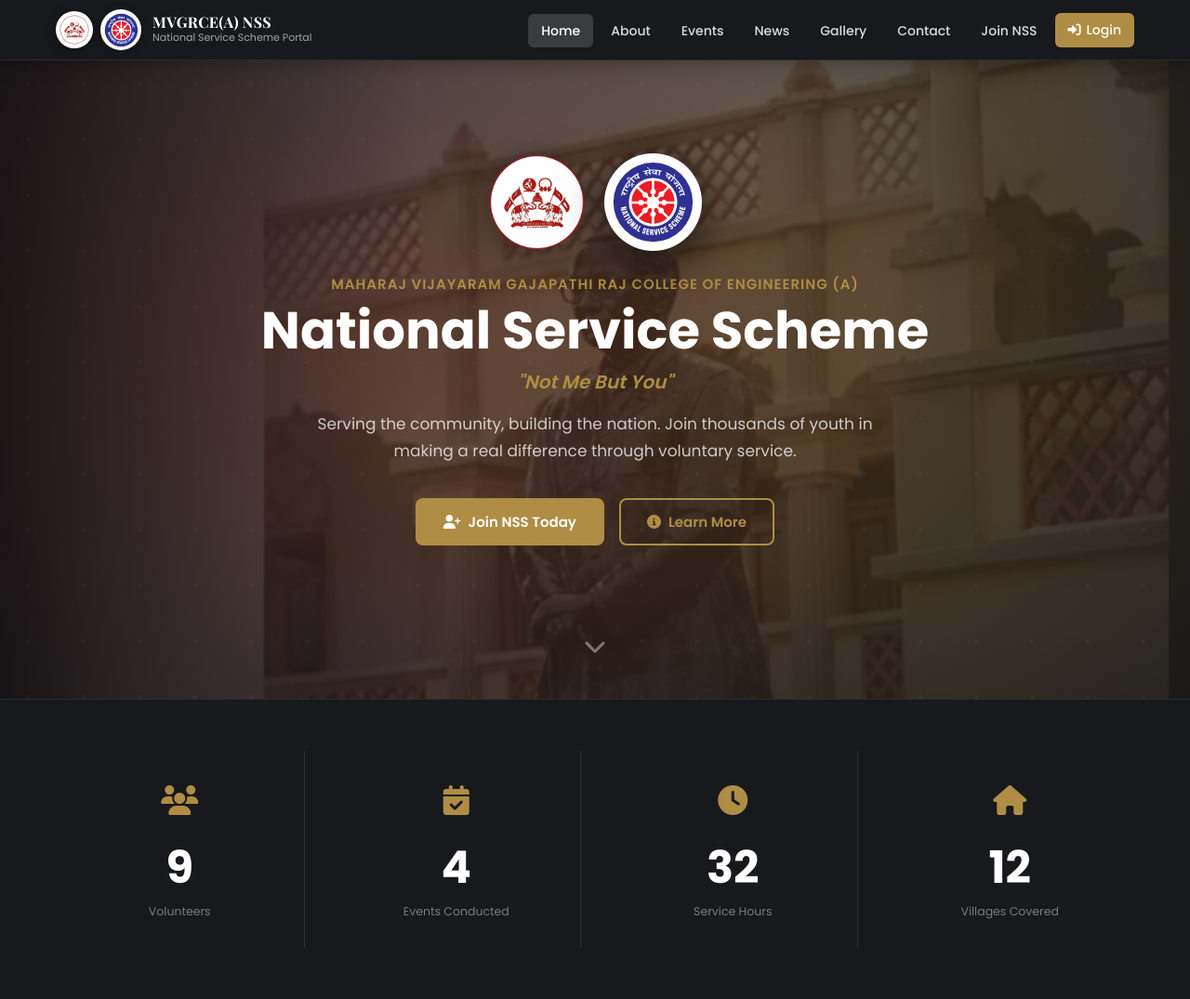
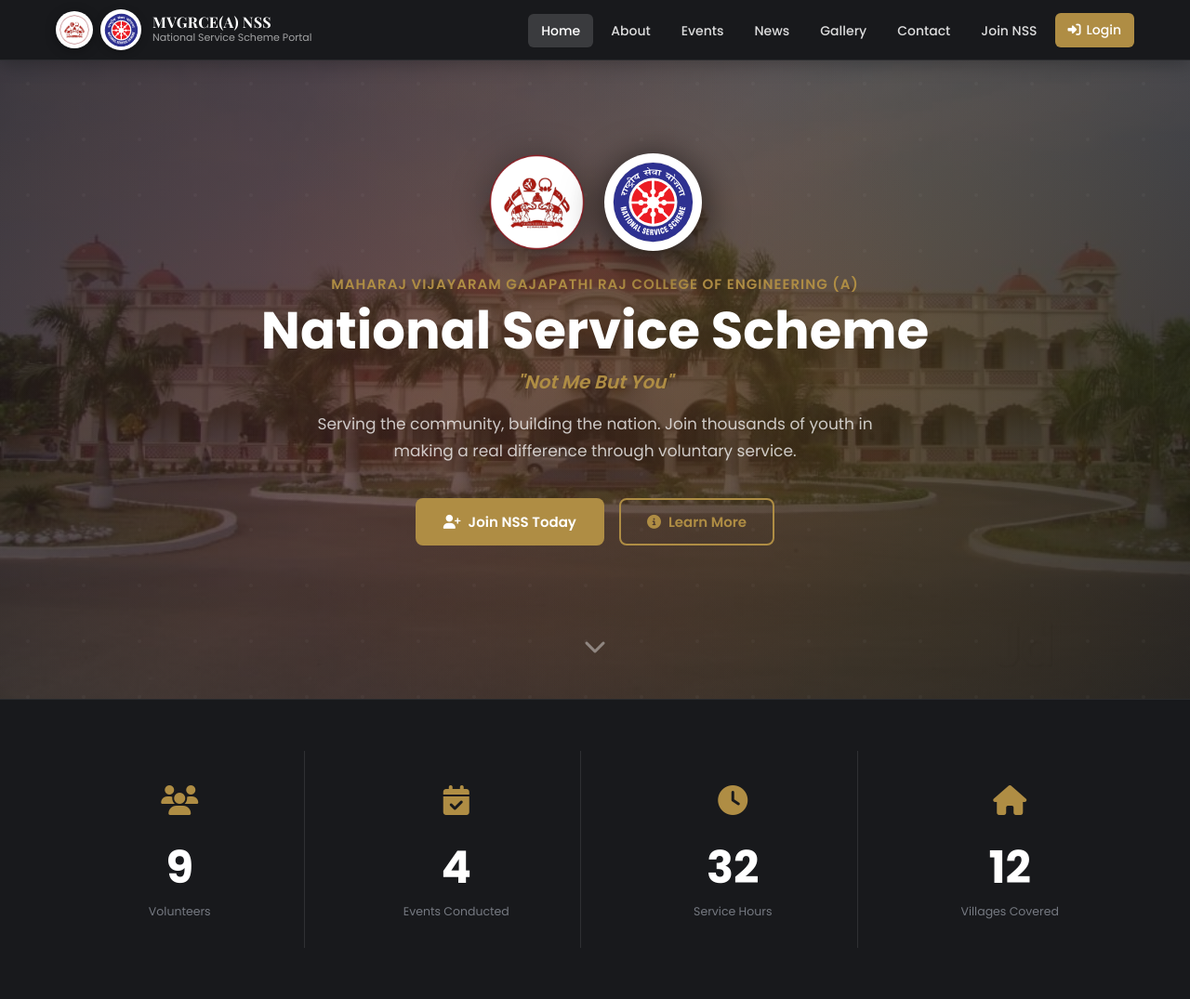
Before and after one commit to nikhilvarmau31-dev/nss-webapp, a Flask app: page / in a window 1280 px wide. Shown: the top 1075 px of the page at 93% size. Run offline with Flask 3, Linux system fonts and the light colour scheme; some web fonts are replaced.

Commit message:
Update homepage hero background photo to mvgr_college_of_engineering_autonomous_cover.jpeg

```diff
--- a/static/css/style.css
+++ b/static/css/style.css
@@ -234,7 +234,7 @@ button.btn { font-family: inherit; }
 .hero {
   min-height: 94vh;
   background-color: #141518;
-  background-image: linear-gradient(135deg, rgba(18, 19, 22, 0.85) 0%, rgba(18, 19, 22, 0.72) 45%, rgba(18, 19, 22, 0.88) 100%), url('../images/mvgr_campus_statue.png');
+  background-image: linear-gradient(135deg, rgba(18, 19, 22, 0.82) 0%, rgba(18, 19, 22, 0.68) 45%, rgba(18, 19, 22, 0.85) 100%), url('../images/mvgr_college_of_engineering_autonomous_cover.jpeg');
   background-size: cover;
   background-position: center center;
   background-repeat: no-repeat;
```
Also changed, not shown: static/images/mvgr_college_of_engineering_autonomous_cover.jpeg (added).
